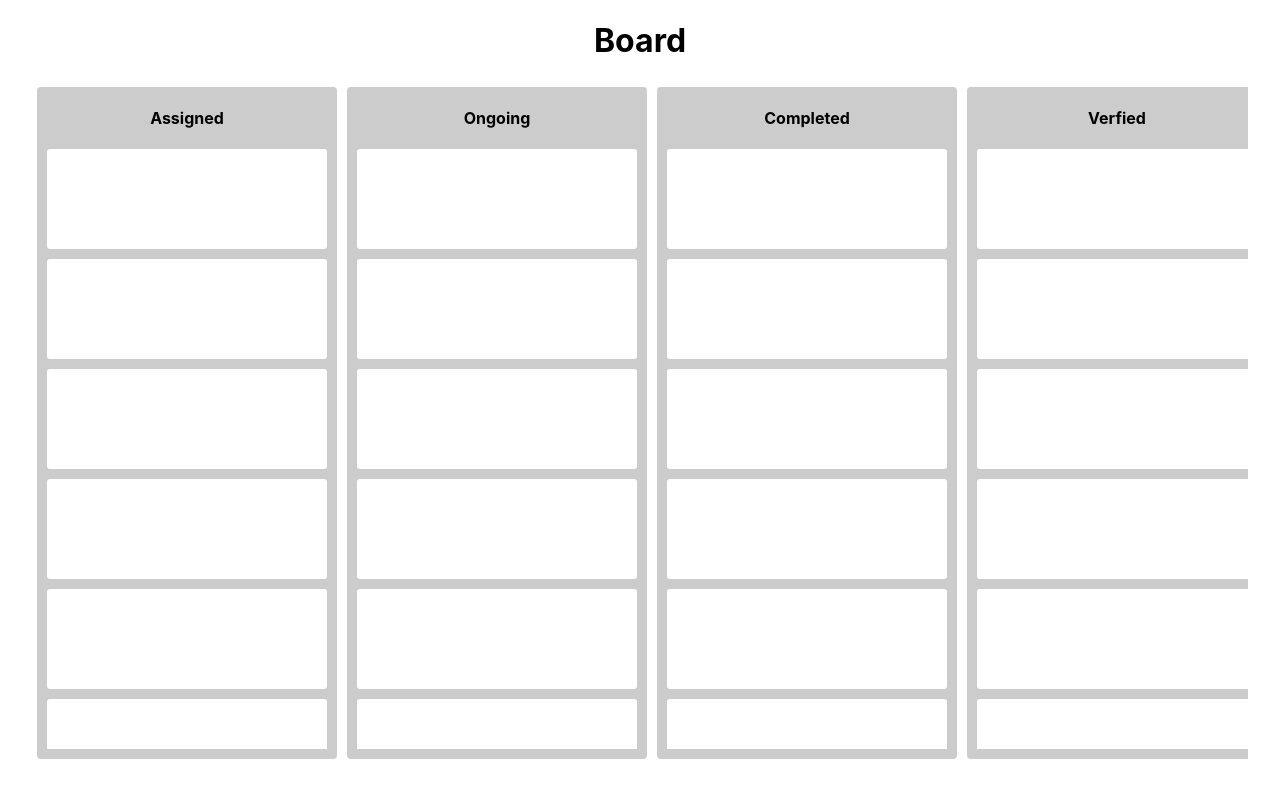
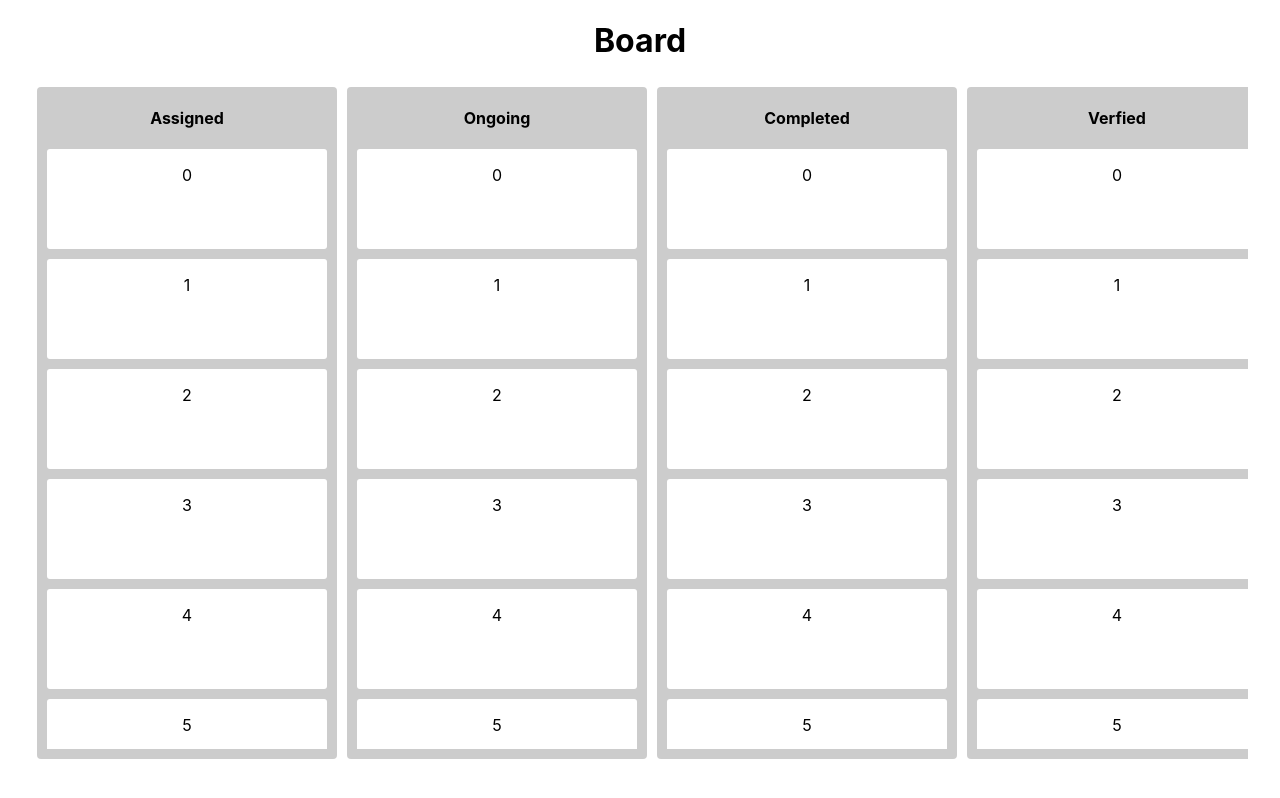
Before and after one commit to RishiDesai17/Agile-board, a React (Create React App) app: page / in a window 1280 px wide. Built offline with nearby package versions, Linux system fonts and the light colour scheme.

Commit message:
drag n drop

```diff
--- a/package.json
+++ b/package.json
@@ -3,11 +3,11 @@
   "version": "0.1.0",
   "private": true,
   "dependencies": {
-    "@material-ui/core": "^4.11.2",
     "@testing-library/jest-dom": "^5.11.6",
     "@testing-library/react": "^11.2.2",
     "@testing-library/user-event": "^12.6.0",
     "react": "^17.0.1",
+    "react-beautiful-dnd": "^13.0.0",
     "react-dom": "^17.0.1",
     "react-scripts": "4.0.1",
     "web-vitals": "^0.2.4"
--- a/src/components/Card.jsx
+++ b/src/components/Card.jsx
@@ -1,11 +1,11 @@
 import './styles/Card.css';
 
-const Card = () => {
+const Card = ({ id }) => {
     return (
         <div id="card">
             <div>
                 <div id="cardContainer">
-
+                    <p>{id}</p>
                 </div>
             </div>
         </div>
--- a/src/components/Section.jsx
+++ b/src/components/Section.jsx
@@ -1,5 +1,6 @@
 import { useState } from 'react';
 import Card from './Card';
+import { Droppable, Draggable } from 'react-beautiful-dnd';
 import './styles/Section.css';
 
 const Section = ({ sectionName }) => {
@@ -9,9 +10,22 @@ const Section = ({ sectionName }) => {
         <div id="section">
             <h4>{sectionName}</h4>
             <div>
-                {array.map(() => (
-                    <Card />
-                ))}
+                <Droppable droppableId={sectionName}>
+                    {provided => (
+                        <div {...provided.droppableProps} ref={provided.innerRef}>
+                            {array.map((_, index) => (
+                                <Draggable draggableId={index.toString() + sectionName} index={index} key={index}>
+                                    {provided => (
+                                        <div ref={provided.innerRef} {...provided.draggableProps} {...provided.dragHandleProps}>
+                                            <Card id={index} />
+                                        </div>
+                                    )}
+                                </Draggable>
+                            ))}
+                            {provided.placeholder}
+                        </div>
+                    )}
+                </Droppable>
                 <button onClick={() => {
                     setArray(array => [...array, 8,9,10])
                 }}>Load More...</button>
--- a/src/views/Board.jsx
+++ b/src/views/Board.jsx
@@ -1,4 +1,5 @@
 import Section from '../components/Section';
+import { DragDropContext } from 'react-beautiful-dnd';
 import './styles/Board.css';
 
 const Board = () => {
@@ -7,11 +8,13 @@ const Board = () => {
             <h1>Board</h1>
             <div id="board">
                 <div id="grid">
-                    {["Assigned","Ongoing","Completed", "Verfied"].map(sectionName => (
-                        <div className="section-containers">
-                            <Section sectionName={sectionName} />
-                        </div>
-                    ))}
+                    <DragDropContext>
+                        {["Assigned","Ongoing","Completed", "Verfied"].map(sectionName => (
+                            <div className="section-containers">
+                                <Section sectionName={sectionName} />
+                            </div>
+                        ))}
+                    </DragDropContext>
                 </div>
             </div>
         </>
```
Also changed, not shown: 1 other file (tests, documents, lock files or other folders).
